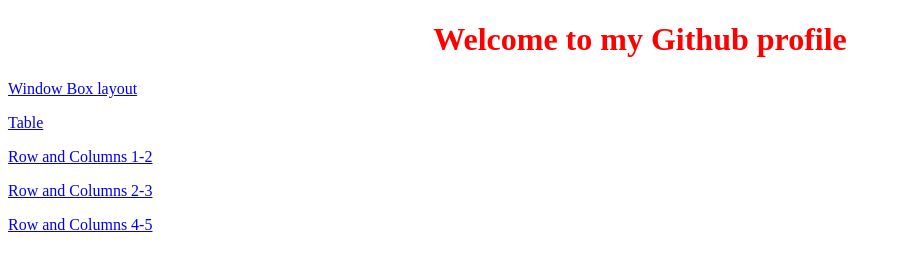
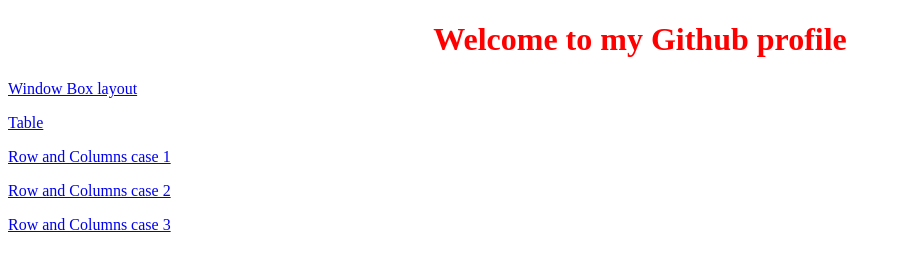
Before and after one commit to withrohit/withrohit.github.io, a plain HTML site: page index.html in a window 1280 px wide. Shown: the whole page, without its empty margins (0-901 px from the left). Drawn offline with Linux system fonts and the light colour scheme.

Commit message:
Update index.html

```diff
--- a/index.html
+++ b/index.html
@@ -13,8 +13,8 @@
     <h1 align="center">Welcome to my Github profile</h1>
     <a href="window.html">Window Box layout</a>
     <p> <a href="/html"> Table </a> </p>
-    <p> <a href="/Table case 1.html"> Row and Columns 1-2 </a> </p>
-    <p> <a href="/Table case 2.html"> Row and Columns 2-3 </a> </p>
-    <p> <a href="/Table case 3.html"> Row and Columns 4-5 </a> </p>
+    <p> <a href="/Table case 1.html"> Row and Columns case 1 </a> </p>
+    <p> <a href="/Table case 2.html"> Row and Columns case 2 </a> </p>
+    <p> <a href="/Table case 3.html"> Row and Columns case 3 </a> </p>
     </body>
 </html>
```
